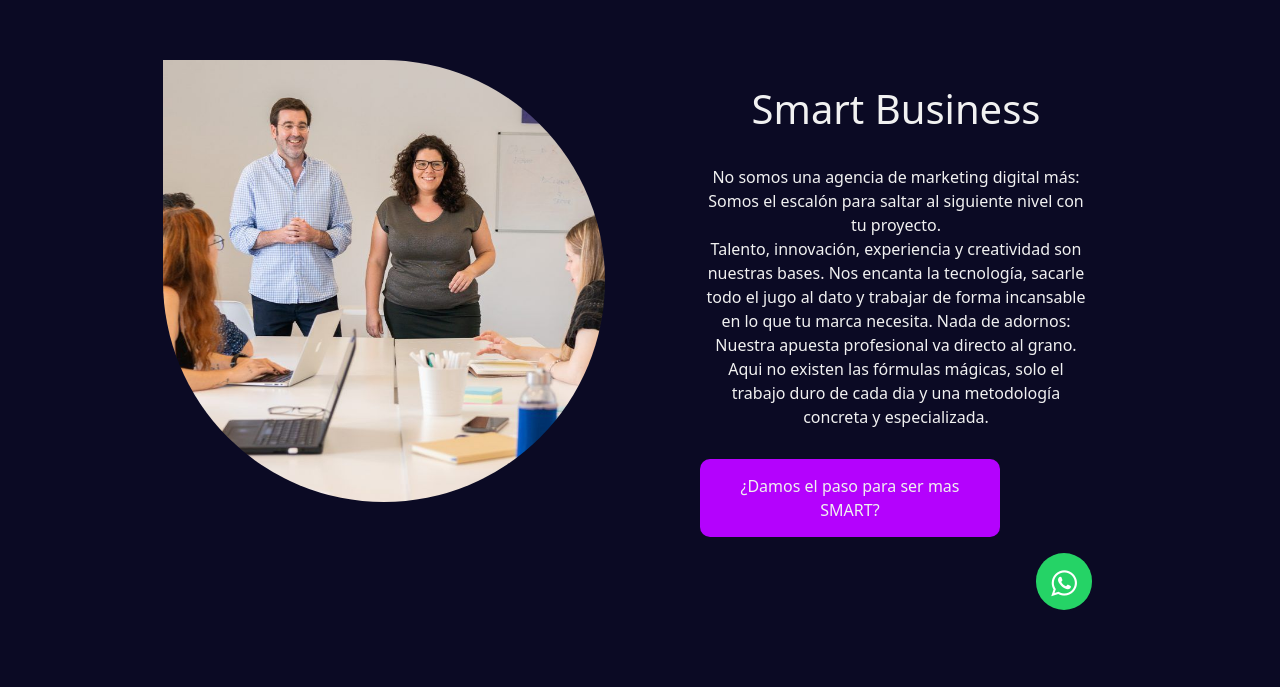
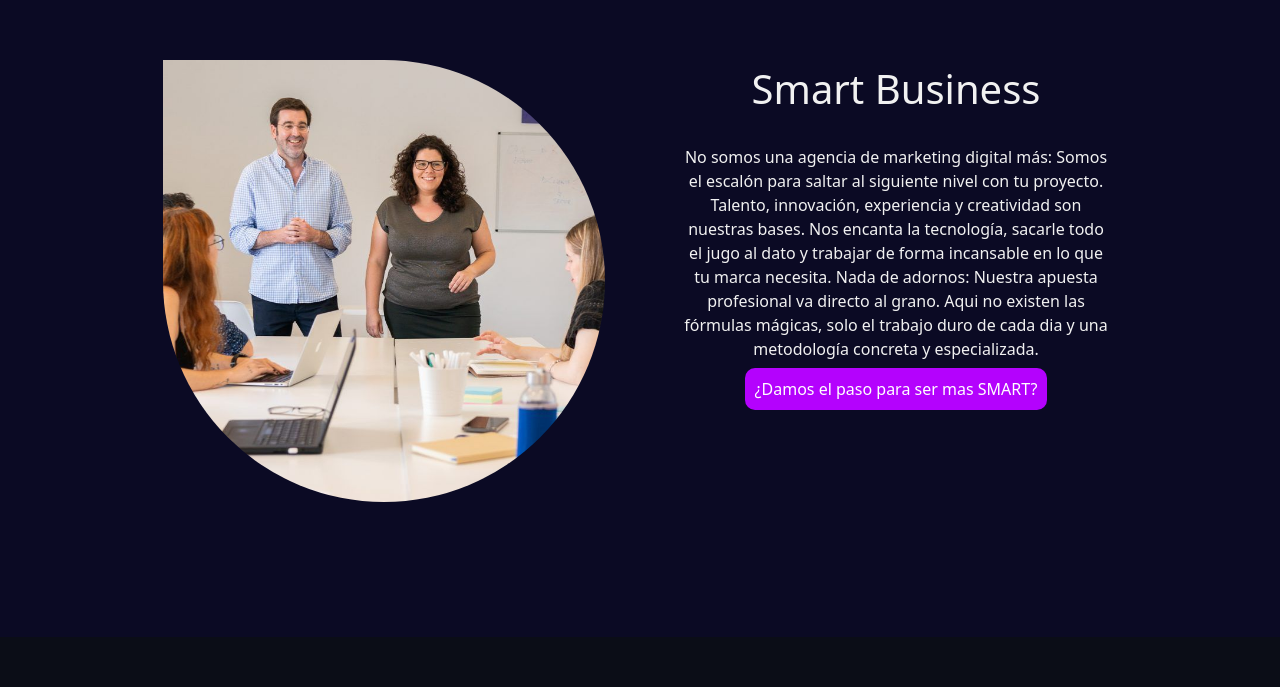
Before and after one commit to Damian-luis/kinetic, a React (Create React App) app: page / in a window 1280 px wide. Shown: the part 3333-4020 px from the top of the page. Built offline with nearby package versions, Linux system fonts and the light colour scheme.

Commit message:
changes in responsive design

```diff
--- a/src/componentes/Home.css
+++ b/src/componentes/Home.css
@@ -196,9 +196,8 @@ background: radial-gradient(circle, rgba(251,63,250,1) 0%, rgba(65,23,118,1) 69%
 .the-team-text{
   width:50%;
   text-align: center;
-  padding: 60px;
+  padding: 40px;
 }
-
 .whatsapp {
 
   padding-top:2px;
@@ -231,29 +230,39 @@ background: radial-gradient(circle, rgba(251,63,250,1) 0%, rgba(65,23,118,1) 69%
 }
 .damos{
   background-color: #b402fd;
-  padding:15px;
+  padding: 10px;
   border-radius: 10px;
-  width: 300px;
-  margin-top:30px
+  width: 400px;
+  text-decoration: none;
+  color:white;
 }
-.damos p{
-  display: table-cell;
-   vertical-align: middle;
+.damos:hover{
+  background-color: #8e12be;
+  color:white;
 }
 .wpp{
   display: flex;
     justify-content: flex-end;
 }
 @media only screen and (max-width: 600px) {
+  .principal{
+    padding: 0px;
+  }
   .principal h1{
     font-size:45px;
 
+  }
+  .portada{
+    display:none
   }
   .imagenes{
     display:none;
   }
   .cards{
     padding:0px
+  }
+  .cards img{
+    width: 80%;
   }
   .somos{
     width:90%;
@@ -296,4 +305,27 @@ background: radial-gradient(circle, rgba(251,63,250,1) 0%, rgba(65,23,118,1) 69%
   .what{
     font-size: 30px;
   }
+  .the-team{
+    display: flex;
+    flex-direction:column;
+  }
+  .foto-div{
+    display:none
+  }
+  .the-team-text{
+    width:100%;
+    padding:0px
+  }
+  .clientes{
+    display: flex;
+    flex-direction:column;
+    flex-wrap: wrap;
+    width: 90%;
+    margin: 0 auto;
+
+  }
+  .clientes img{
+    width:60%;
+    margin: 0 auto;
+  }
 }
--- a/src/componentes/Home.jsx
+++ b/src/componentes/Home.jsx
@@ -103,11 +103,13 @@ export default function Home(){
       Talento, innovación, experiencia y creatividad son nuestras bases. Nos encanta la tecnología, sacarle todo el jugo al dato
       y trabajar de forma incansable en lo que tu marca necesita. Nada de adornos: Nuestra apuesta profesional va directo al grano.
       Aqui no existen las fórmulas mágicas, solo el trabajo duro de cada dia y una metodología concreta y especializada.
-      <div className="damos"><p>¿Damos el paso para ser mas SMART?</p></div>
       </p>
+      <a href="https://wa.me/5493517697475" className="damos">¿Damos el paso para ser mas SMART?</a>
+      {/*
       <div className="wpp">
-      <a href="https://wa.me/5493517697475" class="whatsapp" target="_blank"> <i class="fa fa-whatsapp whatsapp-icon"></i></a></div>
+      <a href="https://wa.me/5493517697475" class="whatsapp" target="_blank"> <i class="fa fa-whatsapp whatsapp-icon"></i></a></div>*/}
       </div>
+
 
     </div>{/*
     <div className="foto-grupal">
```
